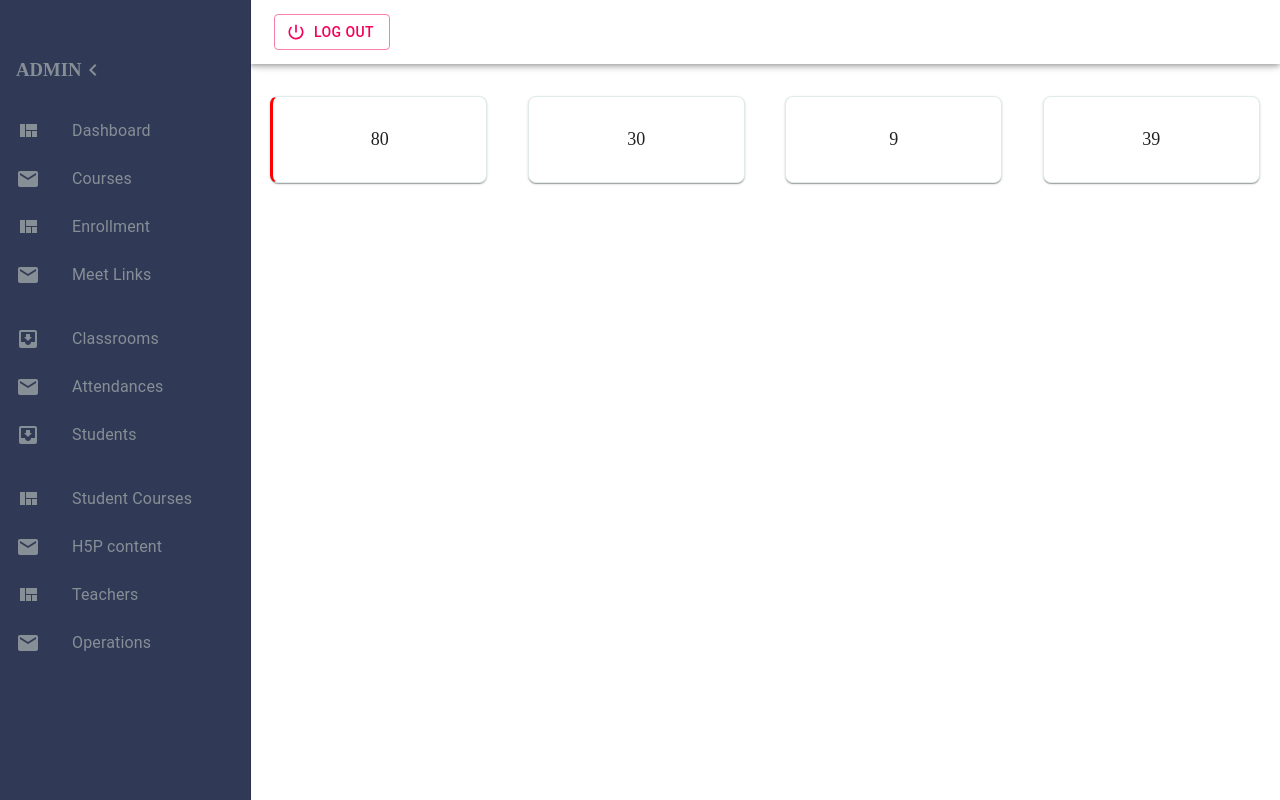
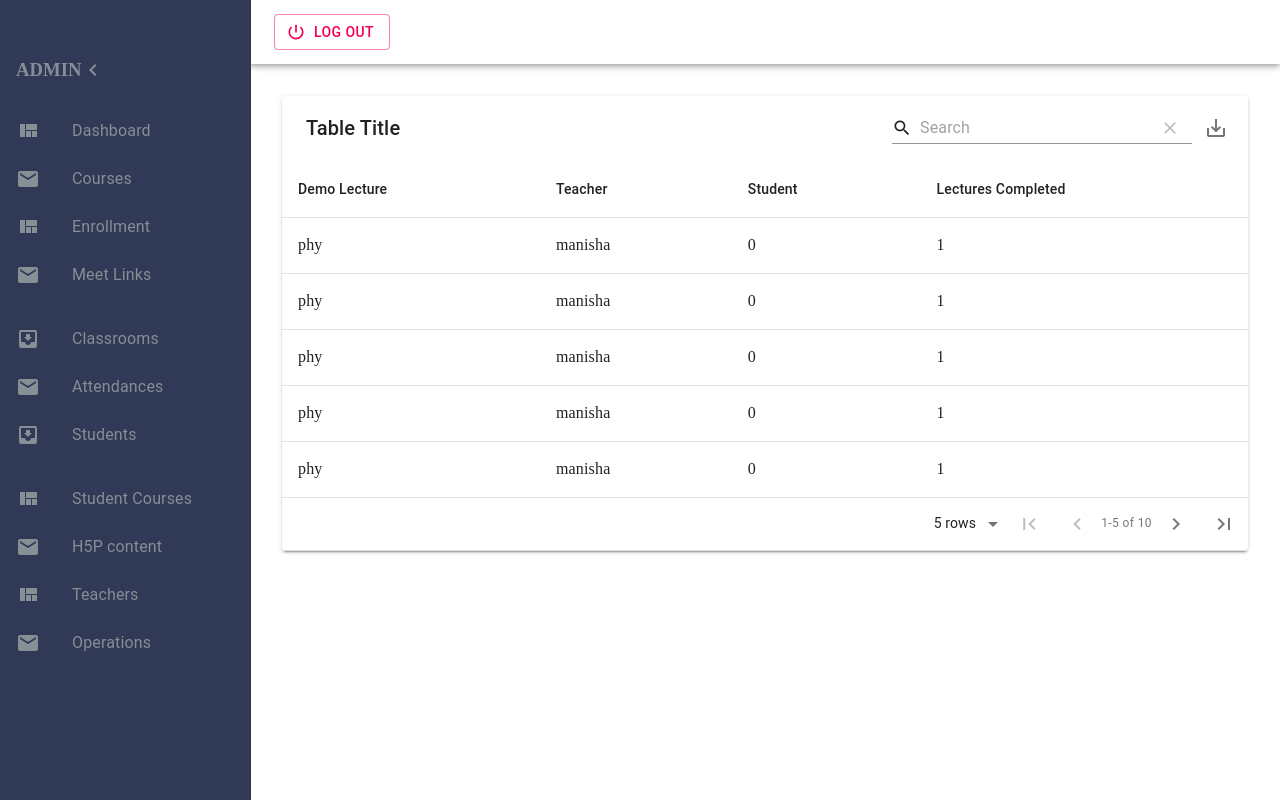
Before and after one commit to Tamdupagal/react, a React (Create React App) app in the folder adminclient/: page / in a window 1280 px wide. Built offline with nearby package versions, Linux system fonts and the light colour scheme.

Commit message:
table done

```diff
--- a/adminclient/package.json
+++ b/adminclient/package.json
@@ -11,6 +11,7 @@
     "@testing-library/react": "^11.2.7",
     "@testing-library/user-event": "^12.8.3",
     "draft-js": "^0.11.7",
+    "material-table": "^1.69.3",
     "react": "^17.0.2",
     "react-bootstrap": "^1.6.0",
     "react-dom": "^17.0.2",
--- a/adminclient/public/index.html
+++ b/adminclient/public/index.html
@@ -10,6 +10,10 @@
       content="Web site created using create-react-app"
     />
     <link rel="apple-touch-icon" href="%PUBLIC_URL%/logo192.png" />
+    <link
+      rel="stylesheet"
+      href="https://fonts.googleapis.com/icon?family=Material+Icons"
+    />
     <!--
       manifest.json provides metadata used when your web app is installed on a
       user's mobile device or desktop. See https://developers.google.com/web/fundamentals/web-app-manifest/
--- a/adminclient/src/App.js
+++ b/adminclient/src/App.js
@@ -1,20 +1,18 @@
 import SideBar from "./Components/SideBar/sideBar";
-import Dashboard from './Components/Dashboard/Dashboard'
-import { Container} from "react-bootstrap"
-import Enroll from './Components/Enrollment/Enroll'
-import MeetTable from "./Components/MeetLinks/MeetTable";
+import Dashboard from "./Components/Dashboard/Dashboard";
+import TextEditor from "./Components/TextEditor/TextEditor";
+import Table from "./Components/Table/Table";
+
 function App() {
   return (
-      <div>
-        <SideBar/>
-        <div style={{marginLeft: 250}}>
-        {/* <Enroll/> */}
-        {/* <MeetTable/> */}
-        <Dashboard/>
-        </div>
-
+    <div>
+      <SideBar />
+      <div style={{ marginLeft: 250 }}>
+        {/* <Dashboard /> */}
+        {/* <TextEditor /> */}
+        <Table />
       </div>
-
+    </div>
   );
 }
 
--- /dev/null
+++ b/adminclient/src/Components/Table/Table.jsx
@@ -0,0 +1,88 @@
+import React from "react";
+import MaterialTable from "material-table";
+import { Container } from "@material-ui/core";
+
+const Table = () => {
+  const data = [
+    {
+      DclassName: "phy",
+      teacher: "manisha",
+      student: "0",
+      LecturesComplete: "1",
+    },
+    {
+      DclassName: "phy",
+      teacher: "manisha",
+      student: "0",
+      LecturesComplete: "1",
+    },
+    {
+      DclassName: "phy",
+      teacher: "manisha",
+      student: "0",
+      LecturesComplete: "1",
+    },
+    {
+      DclassName: "phy",
+      teacher: "manisha",
+      student: "0",
+      LecturesComplete: "1",
+    },
+    {
+      DclassName: "phy",
+      teacher: "manisha",
+      student: "0",
+      LecturesComplete: "1",
+    },
+    {
+      DclassName: "phy",
+      teacher: "manisha",
+      student: "0",
+      LecturesComplete: "1",
+    },
+    {
+      DclassName: "phy",
+      teacher: "manisha",
+      student: "0",
+      LecturesComplete: "1",
+    },
+    {
+      DclassName: "phy",
+      teacher: "manisha",
+      student: "0",
+      LecturesComplete: "1",
+    },
+    {
+      DclassName: "phy",
+      teacher: "isha",
+      student: "0",
+      LecturesComplete: "1",
+    },
+    {
+      DclassName: "sci",
+      teacher: "manisha",
+      student: "0",
+      LecturesComplete: "2",
+    },
+  ];
+  const Columns = [
+    { title: "Demo Lecture", field: "DclassName" },
+    { title: "Teacher", field: "teacher" },
+    { title: "Student", field: "student" },
+    { title: "Lectures Completed", field: "LecturesComplete" },
+  ];
+  return (
+    <div>
+      <Container>
+        {" "}
+        <MaterialTable
+          data={data}
+          columns={Columns}
+          options={{ exportButton: true }}
+        />
+      </Container>
+    </div>
+  );
+};
+
+export default Table;
```
Also changed, not shown: 1 other file (tests, documents, lock files or other folders).
